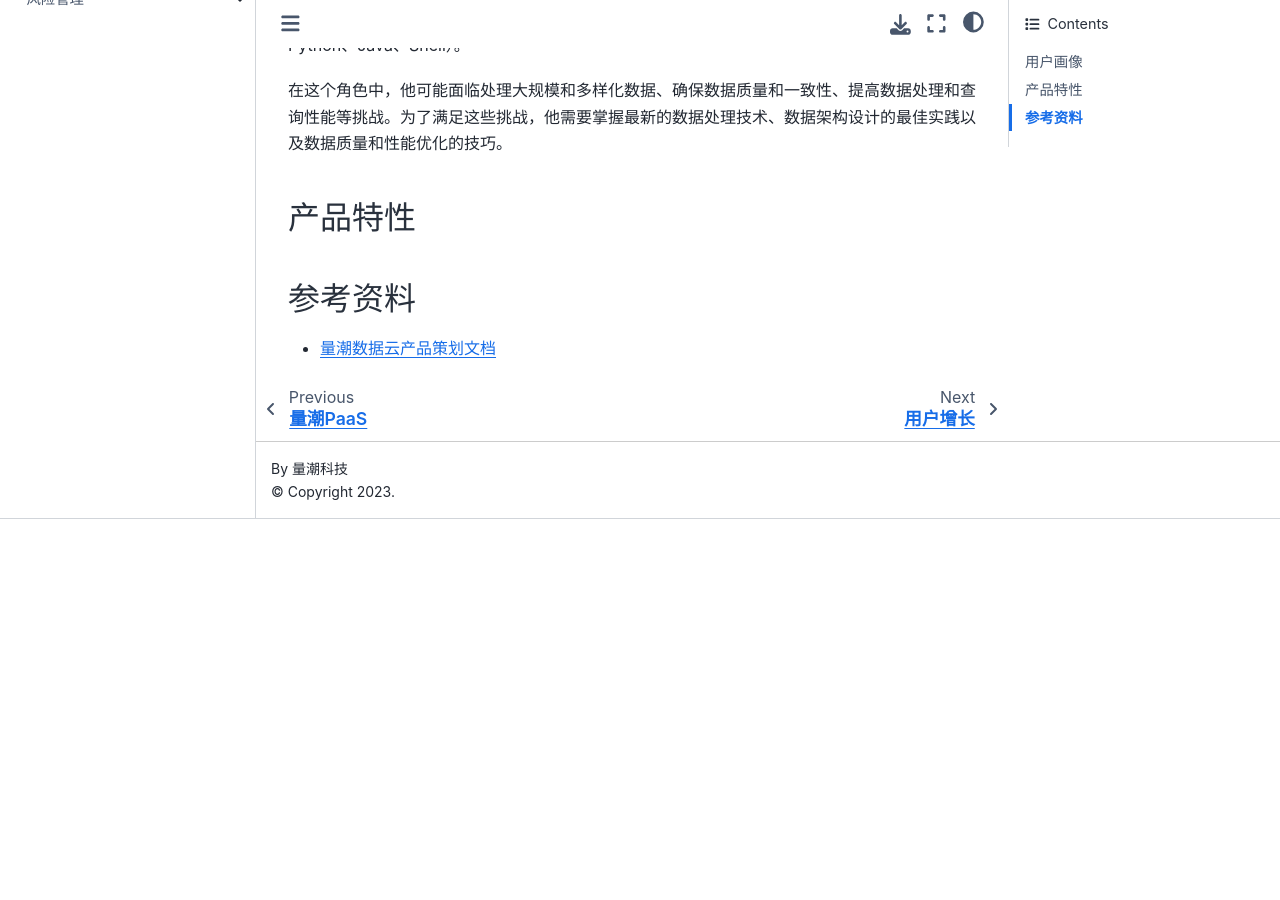
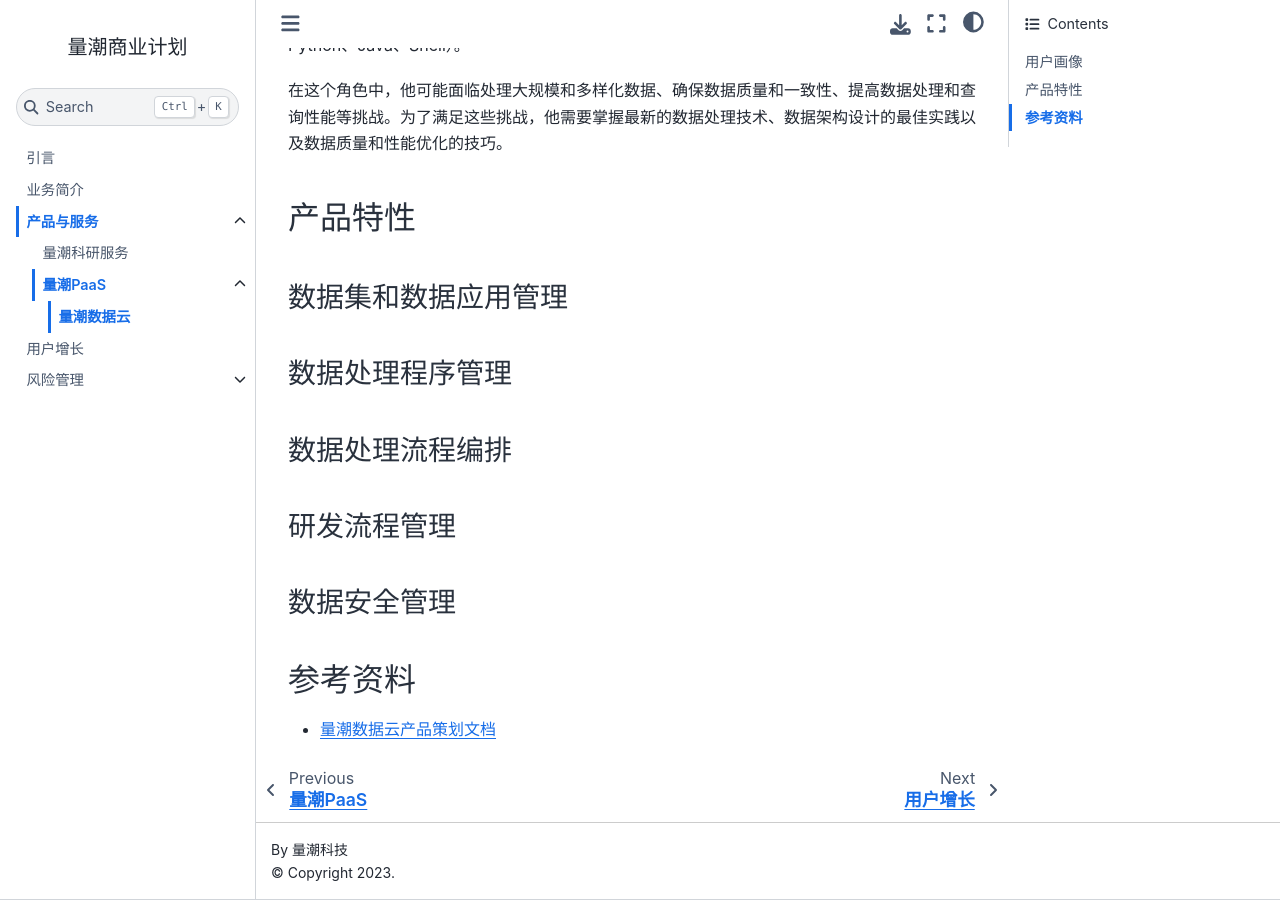
Before and after one commit to quanttide/quanttide-business-plan-of-readme, a Jupyter Book: the page built from products/qtcloud-pass/qtcloud-data.md, in a window 1280 px wide and 900 px high, scrolled down 1195 px. Built offline with Jupyter Book 1.0.4 settings and Sphinx 7.4.7 and the Sphinx Book theme 1.1.4, drawn with Linux system fonts in a browser that asks for light colours; before the commit the page ends 1714 px from its top, so only the background shows below that.

Commit message:
feat: 产品特性增加一级标题

```diff
--- a/products/qtcloud-pass/qtcloud-data.md
+++ b/products/qtcloud-pass/qtcloud-data.md
@@ -29,6 +29,16 @@
 
 ## 产品特性
 
+### 数据集和数据应用管理
+
+### 数据处理程序管理
+
+### 数据处理流程编排
+
+### 研发流程管理
+
+### 数据安全管理
+
 
 ## 参考资料
 
```
